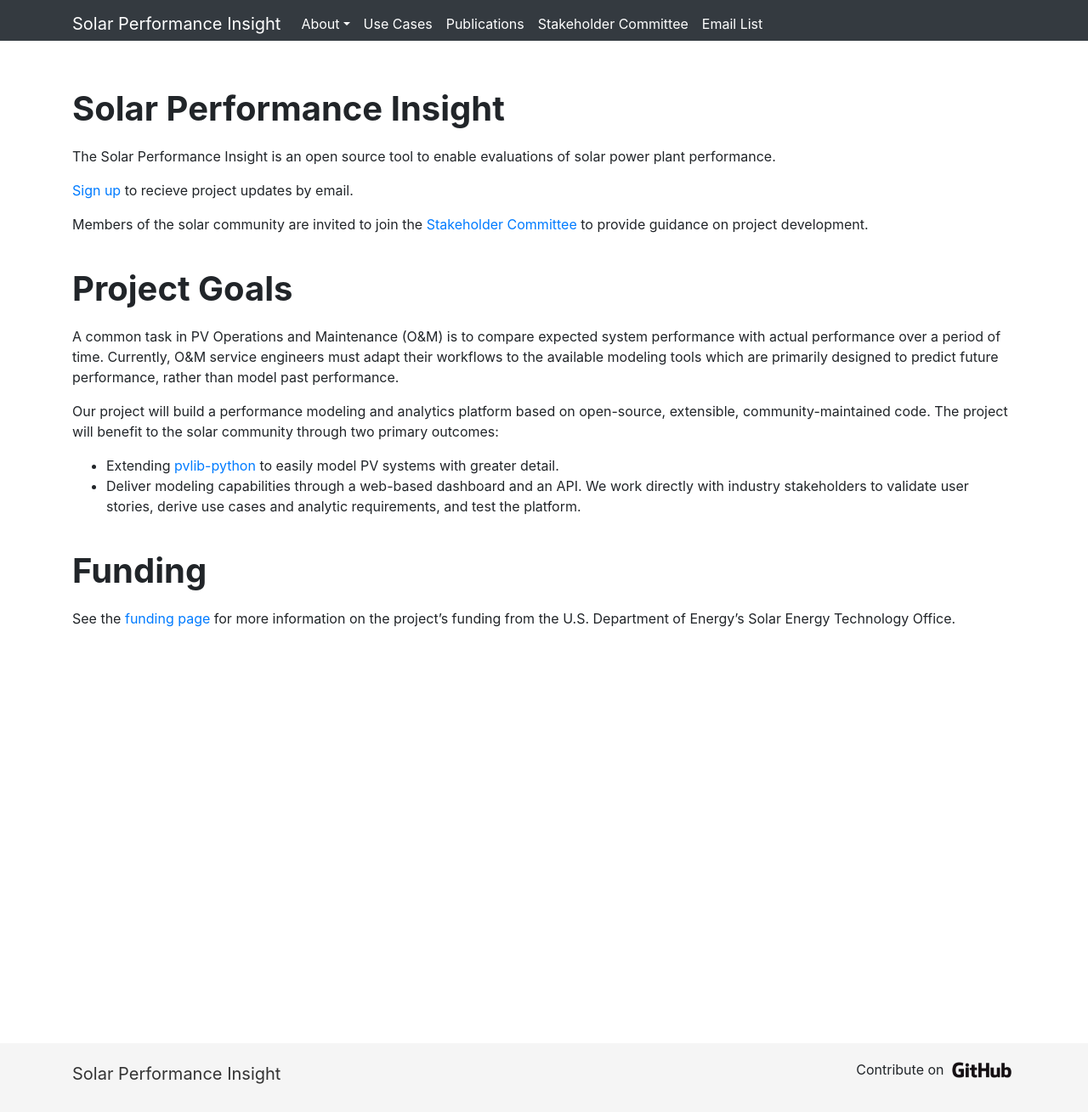
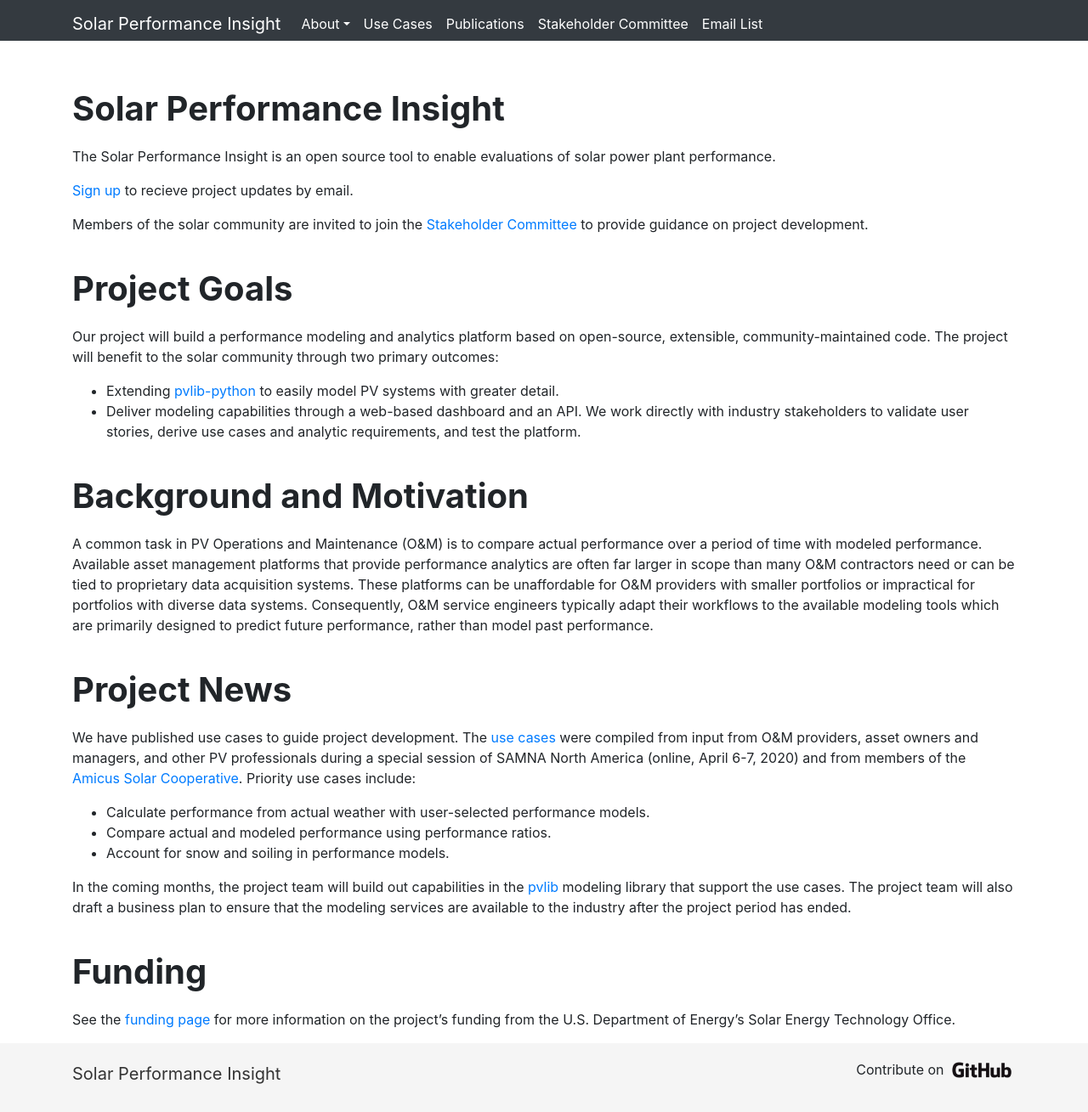
Before and after one commit to SolarPerformanceInsight/SolarPerformanceInsight.github.io, a Jekyll site: the page built from index.md, in a window 1280 px wide and 1309 px high. Shown: the whole window at 85% size. Built offline with Jekyll 4.4.1, drawn with Linux system fonts in a browser that asks for light colours; our own code applies the rules of GitHub Pages for plain Markdown files.

Commit message:
update index to add use cases

```diff
--- a/index.md
+++ b/index.md
@@ -8,18 +8,41 @@ The Solar Performance Insight is an open source tool to enable evaluations of so
 
 [Sign up](https://solarperformanceinsight.github.io/emaillist/) to recieve project updates by email.
 
-Members of the solar community are invited to join the [Stakeholder Committee](/stakeholdercommittee) to provide guidance on project development.
+Members of the solar community are invited to join the [Stakeholder Committee](/stakeholdercommittee) to
+ provide guidance on project development.
 
 # Project Goals
 
-A common task in PV Operations and Maintenance (O&M) is to compare expected system performance with actual performance
-over a period of time. Currently, O&M service engineers must adapt their workflows to the available modeling tools which
-are primarily designed to predict future performance, rather than model past performance.
+Our project will build a performance modeling and analytics platform based on open-source, extensible,
+community-maintained code. The project will benefit to the solar community through two primary outcomes:
+-  Extending [pvlib-python](https://github.com/pvlib/pvlib-python) to easily model PV systems with greater detail.
+-  Deliver modeling capabilities through a web-based dashboard and an API.
+We work directly with industry stakeholders to validate user stories, derive use cases and analytic requirements,
+and test the platform.
 
-Our project will build a performance modeling and analytics platform based on open-source, extensible, community-maintained code. The project will benefit to the solar community through two primary outcomes:
--	Extending [pvlib-python](https://github.com/pvlib/pvlib-python) to easily model PV systems with greater detail.
--	Deliver modeling capabilities through a web-based dashboard and an API.
-We work directly with industry stakeholders to validate user stories, derive use cases and analytic requirements, and test the platform.
+# Background and Motivation
+
+A common task in PV Operations and Maintenance (O&M) is to compare actual performance over a period of time
+with modeled performance. Available asset management platforms that provide performance analytics are often
+far larger in scope than many O&M contractors need or can be tied to proprietary data acquisition systems.
+These platforms can be unaffordable for O&M providers with smaller portfolios or impractical for portfolios
+with diverse data systems. Consequently, O&M service engineers typically adapt their workflows to the available
+modeling tools which are primarily designed to predict future performance, rather than model past performance.
+
+# Project News
+
+We have published use cases to guide project development. The [use cases](/usecases) were compiled from input from O&M
+providers, asset owners and managers, and other PV professionals during a special session of SAMNA North America
+(online, April 6-7, 2020) and from members of the [Amicus Solar Cooperative](https://www.amicussolar.com/). Priority
+use cases include:
+-  Calculate performance from actual weather with user-selected performance models.
+-  Compare actual and modeled performance using performance ratios.
+-  Account for snow and soiling in performance models.
+
+In the coming months, the project team will build out capabilities in the [pvlib](https://github.com/pvlib/pvlib-python.git)
+modeling library that support the use cases. The project team will also draft a business plan to ensure that the
+modeling services are available to the industry after the project period has ended.
 
 # Funding
-See the [funding page](/funding) for more information on the project's funding from the U.S. Department of Energy's Solar Energy Technology Office.
+See the [funding page](/funding) for more information on the project's funding from the U.S. Department of Energy's
+ Solar Energy Technology Office.
```
